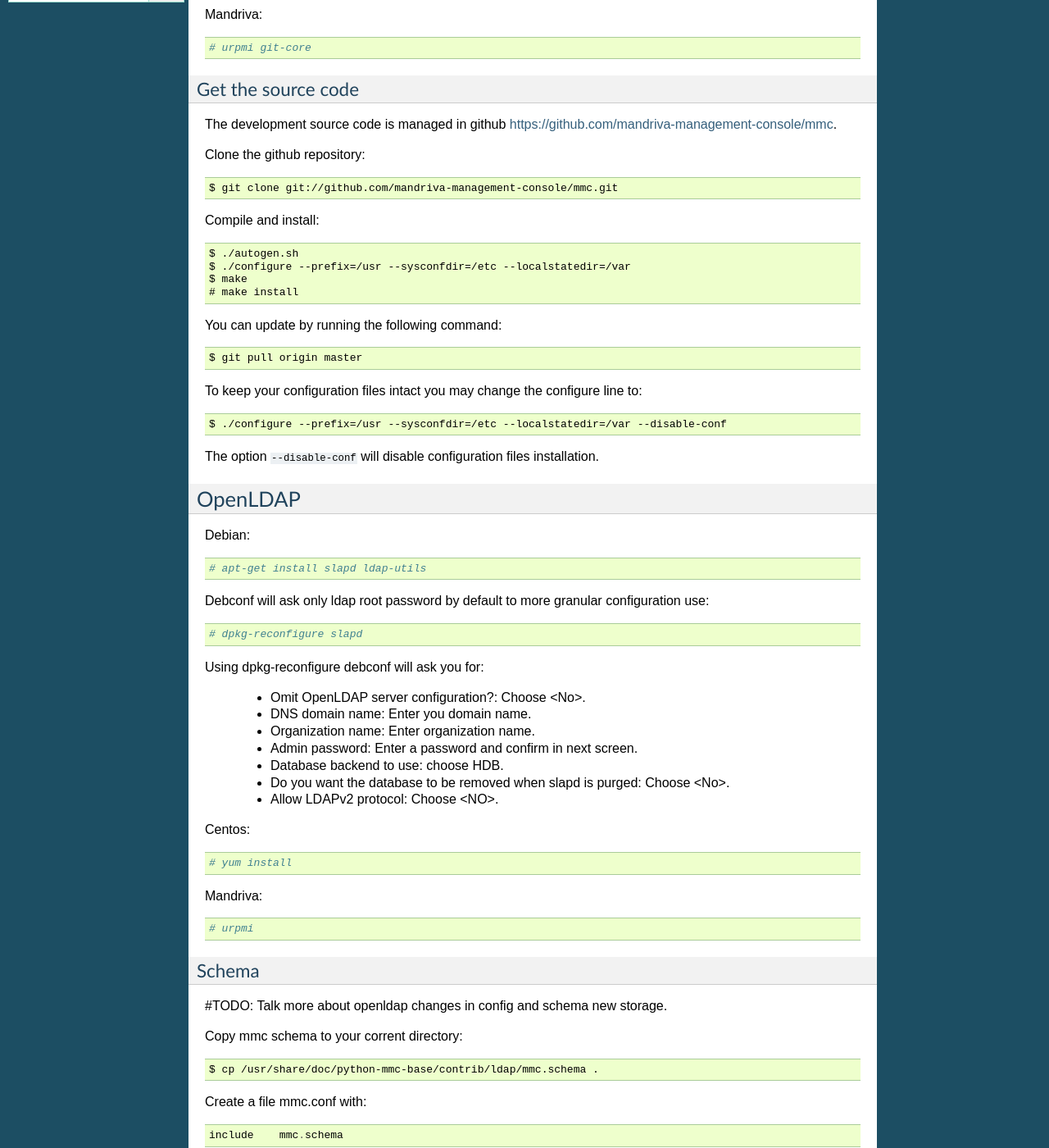
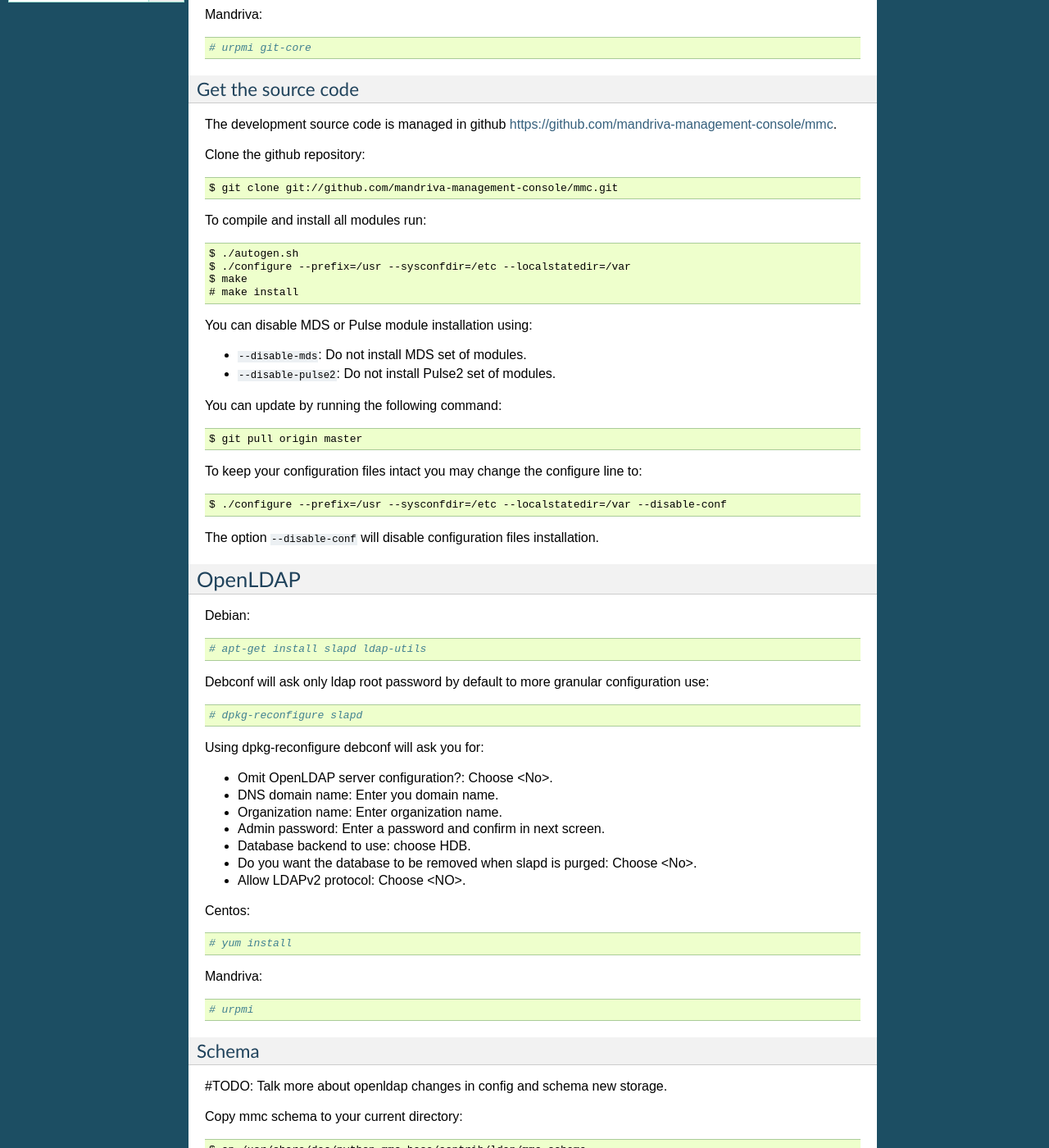
Before and after one commit to wiliamsouza/doc, a Sphinx documentation site: the page built from source/install/development.rst, in a window 1280 px wide and 1400 px high, scrolled down 424 px. Shown: the whole window at 82% size. Built offline with Sphinx 7.4.7, drawn with Linux system fonts in a browser that asks for light colours.

Commit message:
Added info on how to disable mds and pulse at configure time

```diff
--- a/source/install/development.rst
+++ b/source/install/development.rst
@@ -34,12 +34,17 @@
 
     $ git clone git://github.com/mandriva-management-console/mmc.git
 
-Compile and install::
+To compile and install all modules run::
 
     $ ./autogen.sh
     $ ./configure --prefix=/usr --sysconfdir=/etc --localstatedir=/var
     $ make
     # make install
+
+You can disable MDS or Pulse module installation using:
+
+* ``--disable-mds``: Do not install MDS set of modules.
+* ``--disable-pulse2``: Do not install Pulse2 set of modules.
 
 You can update by running the following command::
 
@@ -64,13 +69,13 @@
 
 Using dpkg-reconfigure debconf will ask you for:
 
-    * Omit OpenLDAP server configuration?: Choose <No>.
-    * DNS domain name: Enter you domain name.
-    * Organization name: Enter organization name.
-    * Admin password: Enter a password and confirm in next screen.
-    * Database backend to use: choose HDB.
-    * Do you want the database to be removed when slapd is purged: Choose <No>.
-    * Allow LDAPv2 protocol: Choose <NO>.
+* Omit OpenLDAP server configuration?: Choose <No>.
+* DNS domain name: Enter you domain name.
+* Organization name: Enter organization name.
+* Admin password: Enter a password and confirm in next screen.
+* Database backend to use: choose HDB.
+* Do you want the database to be removed when slapd is purged: Choose <No>.
+* Allow LDAPv2 protocol: Choose <NO>.
 
 Centos::
 
@@ -85,7 +90,7 @@
 
 #TODO: Talk more about openldap changes in config and schema new storage.
 
-Copy mmc schema to your corrent directory::
+Copy mmc schema to your current directory::
 
     $ cp /usr/share/doc/python-mmc-base/contrib/ldap/mmc.schema .
 
```
